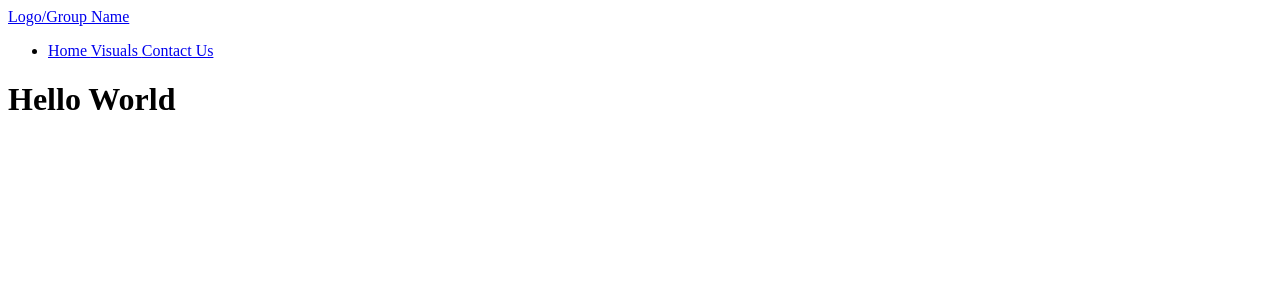
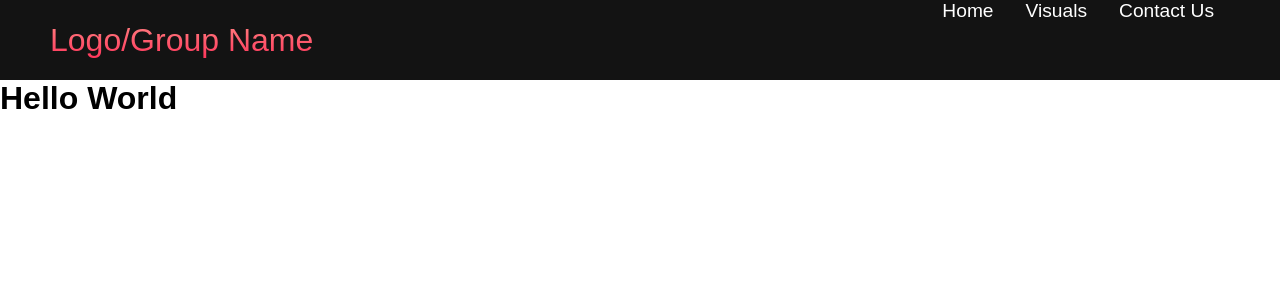
Before and after one commit to andrewzee23/personality_prediction, a Flask app: page /homepage in a window 1280 px wide. Shown: the top 300 px of the page. Run offline with Flask 2, Linux system fonts and the light colour scheme.

Commit message:
updated navbar css

```diff
--- a/static/css/main.css
+++ b/static/css/main.css
@@ -0,0 +1,69 @@
+* {
+    box-sizing: border-box;
+    margin: 0;
+    padding: 0;
+    font-family: 'Kumbh Sans', sans-serif;
+}
+/* classes */
+.navbar {
+    background-color: #131313;
+    height: 80px;
+    display: flex;
+    justify-content: center;
+    align-items: center;
+    font-size: 1.2rem;
+    position: sticky;
+    top: 0;
+    z-index: 999;
+}
+
+.navbar-container {
+    display: flex;
+    justify-content: space-between;
+    height: 80px;
+    z-index: 1;
+    width: 100%;
+    max-width: 1300px;
+    margin: 0 auto;
+    padding: 0 50px;
+}
+
+.fa-gem {
+    margin-right: 0.5rem;
+}
+
+.navbar-menu {
+    display: flex;
+    align-items: center;
+    list-style: none;
+    text-align: center;
+}
+
+.navbar-item {
+    height: 80px;
+}
+
+.navbar-links {
+    color: #fff;
+    display: flex;
+    align-items: center;
+    text-decoration: none;
+    padding: 0 1rem;
+}
+
+
+/* ids */
+#navbar-logo {
+    background-color: #ff8177;
+    background-image: linear-gradient(to top, #ff0844 0%, #ffb199 100%);
+    background-size: 100%;
+    -webkit-background-clip: text;
+    -moz-background-clip: text;
+    -webkit-text-fill-color: transparent;
+    -moz-text-fill-color: transparent;
+    display: flex;
+    align-items: center;
+    cursor: pointer;
+    text-decoration: none;
+    font-size: 2rem;
+}
--- a/templates/contact.html
+++ b/templates/contact.html
@@ -18,7 +18,11 @@
             <ul class="navbar-menu">
                 <li class="navbar-item">
                     <a href="/homepage" class="navbar-links"> Home </a>
+                </li>
+                <li class="navbar-item">
                     <a href="/visuals" class="navbar-links"> Visuals </a>
+                </li>
+                <li class="navbar-item">
                     <a href="/contact" class="navbar-links"> Contact Us </a>
                 </li>
             </ul>
--- a/templates/index.html
+++ b/templates/index.html
@@ -18,7 +18,11 @@
             <ul class="navbar-menu">
                 <li class="navbar-item">
                     <a href="/homepage" class="navbar-links"> Home </a>
+                </li>
+                <li class="navbar-item">
                     <a href="/visuals" class="navbar-links"> Visuals </a>
+                </li>
+                <li class="navbar-item">
                     <a href="/contact" class="navbar-links"> Contact Us </a>
                 </li>
             </ul>
--- a/templates/visuals.html
+++ b/templates/visuals.html
@@ -18,7 +18,11 @@
             <ul class="navbar-menu">
                 <li class="navbar-item">
                     <a href="/homepage" class="navbar-links"> Home </a>
+                </li>
+                <li class="navbar-item">
                     <a href="/visuals" class="navbar-links"> Visuals </a>
+                </li>
+                <li class="navbar-item">
                     <a href="/contact" class="navbar-links"> Contact Us </a>
                 </li>
             </ul>
```
